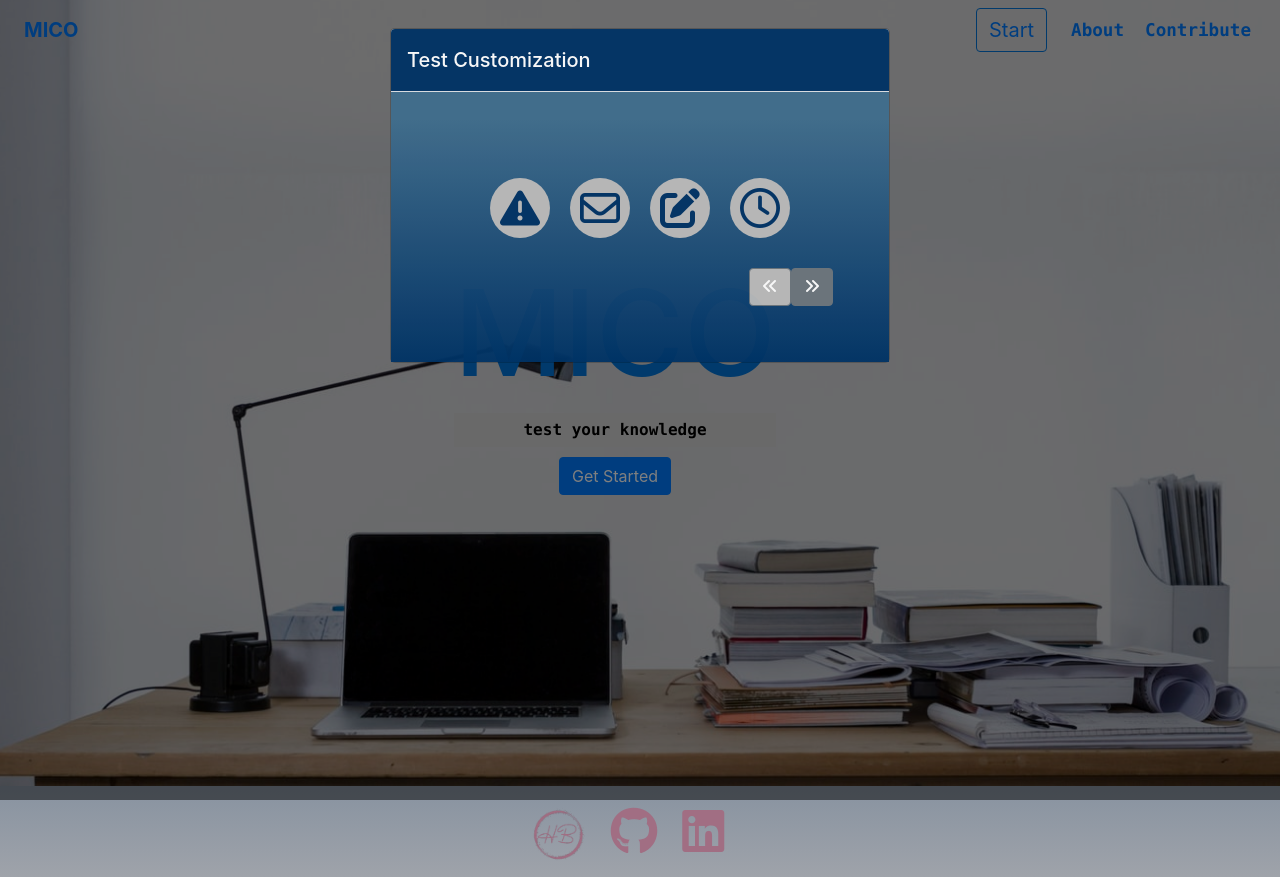
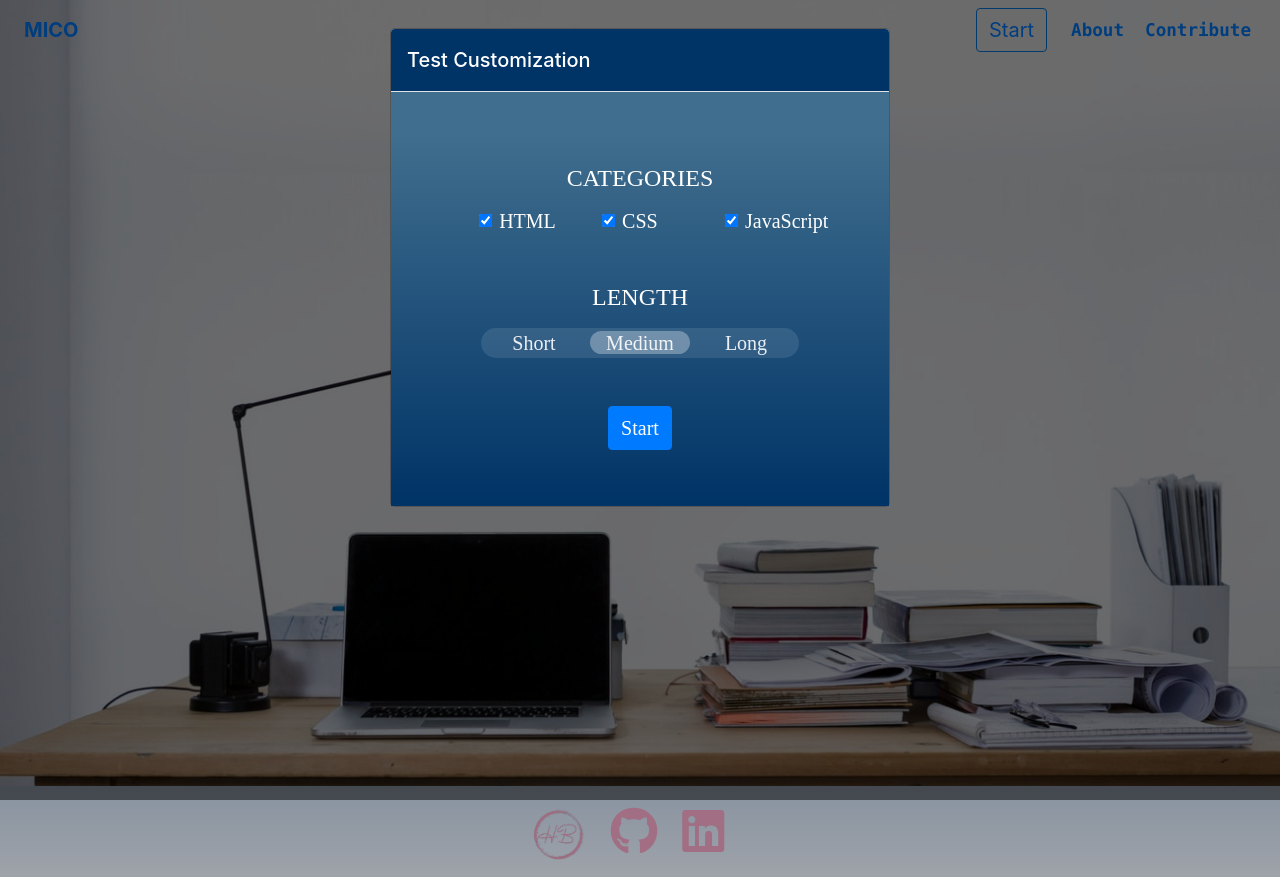
Before and after one commit to hblackmer/mico, a React (Create React App) app: page / in a window 1280 px wide. Both pictures are taken after a click on the button "Start". Built offline with nearby package versions, Linux system fonts and the light colour scheme.

Commit message:
Updated Customization modal.

```diff
--- a/src/components/Customize/Customize.css
+++ b/src/components/Customize/Customize.css
@@ -3,10 +3,6 @@
    CUSTOMIZATION MODAL
 ========================
 */
-.modal-dialog {
-    margin-top: 100px;
-    opacity: 0.95;
-}
 .modal-header {
     background-color: var(--color-extra-dark-blue);
     color: white;
@@ -19,77 +15,6 @@
     font-family: Raleway;
     padding: 40px;
     border-radius: 10px
-}
-input {
-    padding: 10px;
-    width: 100%;
-    font-size: 17px;
-    font-family: Raleway;
-    border: 1px solid #aaaaaa;
-    border-radius: 10px;
-    -webkit-appearance: none
-}
-.tab input:focus {
-    border: 1px solid var(--color-primary) !important;
-    outline: none
-}
-.tab {
-    display: none
-}
-button {
-    background-color: var(--color-primary);
-    color: #ffffff;
-    border: none;
-    border-radius: 50%;
-    padding: 10px 20px;
-    font-size: 17px;
-    cursor: pointer
-}
-button:hover {
-    opacity: 0.8
-}
-button:focus {
-    outline: none !important
-}
-#prevBtn {
-    background-color: #bbbbbb
-}
-.all-steps {
-    text-align: center;
-    margin-top: 30px;
-    margin-bottom: 30px;
-    width: 100%;
-    display: inline-flex;
-    justify-content: center
-}
-.step {
-    height: 60px;
-    width: 60px;
-    margin: 0 2px;
-    background-color: #bbbbbb;
-    border: none;
-    border-radius: 50%;
-    display: flex;
-    justify-content: center;
-    align-items: center;
-    font-size: 40px;
-    color: var(--color-extra-dark-blue);
-    opacity: 1;
-    margin-left: 10px;
-    margin-right: 10px;
-}
-.step.active {
-    opacity: 0.5
-}
-.step.finish {
-    color: #fff;
-    background: var(--color-extra-dark-blue);
-    opacity: 0.5
-}
-.all-steps {
-    text-align: center;
-    margin-top: 30px;
-    margin-bottom: 30px
 }
 .toggle_radio{
     position: relative;
@@ -140,3 +65,6 @@ button:focus {
     background: rgba(255,255,255,.3);
     left: 215px;
 }
+#customize-button {
+    font-size: 1.25rem;
+}
--- a/src/components/Customize/Customize.js
+++ b/src/components/Customize/Customize.js
@@ -1,142 +1,70 @@
+import React, { Component } from 'react';
 import {
     Modal, ModalHeader, ModalBody,
     Button,
-    Form, FormGroup, Input, Label
+    Form, FormGroup, Input, Label,
+    Row, Col
 } from 'reactstrap';
 import './Customize.css';
 
-let currentTab = 0;
 
-function Customize (props) {
-
-    function showTab(n) {
-        let x = document.getElementsByClassName("tab");
-        x[n].style.display = "block";
-        if (n == 0) {
-            document.getElementById("prevBtn").style.display = "none";
-        } else {
-            document.getElementById("prevBtn").style.display = "inline";
-        }
-        if (n == (x.length - 1)) {
-            document.getElementById("nextBtn").innerHTML = '<i class="fa fa-angle-double-right"></i>';
-            document.getElementById("nextBtn").style.visibility = "hidden";
-        } else {
-            document.getElementById("nextBtn").innerHTML = '<i class="fa fa-angle-double-right"></i>';
-            document.getElementById("nextBtn").style.visibility = "visible";
-        }
-    }
-
-    function nextPrev(n) {
-        let x = document.getElementsByClassName("tab");
-        if (n == 1 && !this.validateForm()) return false;
-        x[currentTab].style.display = "none";
-        currentTab = currentTab + n;
-        if (currentTab >= x.length) {
-            document.getElementById("nextprevious").style.display = "none";
-            document.getElementById("all-steps").style.display = "none";
-        }
-        this.showTab(currentTab);
-    }
-
-    function validateForm() {
-        let x, y, i, valid = true;
-        x = document.getElementsByClassName("tab");
-        y = x[currentTab].getElementsByTagName("input");
-        if (valid) {
-            document.getElementsByClassName("step")[currentTab].className += " finish";
-        }
-        return valid;
-    }
-
+class Customize extends Component {
+    render() {
         return (
-        <Modal isOpen={props.isModalOpen} toggle={props.toggleModal}>
-            <ModalHeader toggle={props.toggleModal}>
+            <Modal isOpen={this.props.isModalOpen} toggle={this.props.toggleModal}>
+                <ModalHeader toggle={this.props.toggleModal}>
                     Test Customization
                 </ModalHeader>
                 <ModalBody>
                     <Form id="regForm">
-                    <div class="all-steps" id="all-steps">
-                        <span class="step"><i class="fas fa-exclamation-triangle"></i></span>
-                        <span class="step"><i class="far fa-envelope" /></span>
-                        <span class="step"><i class="fas fa-edit" /></span>
-                        <span class="step"><i class="far fa-clock" /></span>
+                        <div className="tab">
+                            <h4 className="text-white text-center my-3">CATEGORIES</h4>
+                            <Row className="row offset-1 justify-content-center mb-5">
+                                <Col className="form-check form-switch">
+                                    <Input className="form-check-input" type="checkbox" id="flexSwitchCheckHTML" checked />
+                                    <Label className="form-check-label text-white h5"
+                                        for="flexSwitchCheckChecked">HTML</Label>
+                                </Col>
+                                <Col className="form-check form-switch">
+                                    <Input className="form-check-input" type="checkbox" id="flexSwitchCheckCSS" checked />
+                                    <Label className="form-check-label text-white h5"
+                                        for="flexSwitchCheckChecked">CSS</Label>
+                                </Col>
+                                <Col className="form-check form-switch">
+                                    <Input className="form-check-input" type="checkbox" id="flexSwitchCheckJavaScript"
+                                        checked />
+                                    <Label className="form-check-label text-white h5"
+                                        for="flexSwitchCheckChecked">JavaScript</Label>
+                                </Col>
+                            </Row>
                         </div>
-                    <div class="tab text-center">
-                        <h3 class="text-danger font-mont">DISCLAIMER</h3>
-                        <h5 class="text-white my-3">Test customization is in development.<br /> The following customization options are for demo purposes.</h5>
-                    </div>
-                    <div class="tab">
-                        <Label class="control-label text-white"></Label>
-                        <div class="controls">
-                            <div class="form-check form-switch toggle basic-toggle-button">
-                                <Input class="form-check-input" type="checkbox" id="emailOption" checked />
-                                <Label class="form-check-label text-white mb-3 h5" for="emailYes">Email me a copy of my test results</Label>
-                            </div>
-                        </div>
-                        <p id="hidden_content" class="mb-5">
-                            <Input placeholder="Email..." oninput="this.className = ''"name="fname" />
-                        </p>
-                    </div>
-                    <div class="tab">
-                        <h4 class="text-white text-center font-mont my-3">CATEGORIES</h4>
-                        <div class="row offset-1 justify-content-center mb-5">
-                            <div class="form-check form-switch col">
-                                <Input class="form-check-input" type="checkbox" id="flexSwitchCheckHTML" checked />
-                                <Label class="form-check-label text-white h5"
-                                    for="flexSwitchCheckChecked">HTML</Label>
-                            </div>
-                            <div class="form-check form-switch col">
-                                <Input class="form-check-input" type="checkbox" id="flexSwitchCheckCSS" checked />
-                                <Label class="form-check-label text-white h5"
-                                    for="flexSwitchCheckChecked">CSS</Label>
-                            </div>
-                            <div class="form-check form-switch col">
-                                <Input class="form-check-input" type="checkbox" id="flexSwitchCheckJavaScript"
-                                    checked />
-                                <Label class="form-check-label text-white h5"
-                                    for="flexSwitchCheckChecked">JavaScript</Label>
+                        <div className="tab">
+                            <h4 className="text-white text-center my-3">LENGTH</h4>
+                            <div className="toggle_radio mb-5">
+                                <Input type="radio" className="toggle_option" id="first_toggle" name="toggle_option" />
+                                <Input type="radio" checked className="toggle_option" id="second_toggle" name="toggle_option" />
+                                <Input type="radio" className="toggle_option" id="third_toggle" name="toggle_option" />
+                                <Label for="first_toggle">
+                                    <h5>Short</h5>
+                                </Label>
+                                <Label for="second_toggle">
+                                    <h5>Medium</h5>
+                                </Label>
+                                <Label for="third_toggle">
+                                    <h5>Long</h5>
+                                </Label>
+                                <div className="toggle_option_slider">
                                 </div>
                             </div>
                         </div>
-                    <div class="tab">
-                        <h4 class="text-white text-center font-mont my-3">LENGTH</h4>
-                        <div class="toggle_radio mb-5">
-                            <Input type="radio" class="toggle_option" id="first_toggle" name="toggle_option" />
-                            <Input type="radio" checked class="toggle_option" id="second_toggle" name="toggle_option" />
-                            <Input type="radio" class="toggle_option" id="third_toggle" name="toggle_option" />
-                            <Label for="first_toggle">
-                                <p class="h5">Short</p>
-                            </Label>
-                            <Label for="second_toggle">
-                                <p class="h5">Medium</p>
-                            </Label>
-                            <Label for="third_toggle">
-                                <p class="h5">Long</p>
-                            </Label>
-                            <div class="toggle_option_slider">
-                            </div>
-                        </div>
-                    </div>
-                    <div class="tab text-center">
-                        <h3 class="text-danger font-mont">DISCLAIMER</h3>
-                        <h5 class="text-white my-3">Website is in development. <br />
-                            The next pages are for demo purposes.</h5>
-                        <a href="mico.html" class="btn btn-danger text-white" role="button">Demo</a>
-                    </div>
-                    <div style={{overflow: "auto"}} id="nextprevious">
-                        <div style={{float: "right"}}>
-                            <Button type="button" id="prevBtn" onclick="nextPrev(-1)">
-                                <i class="fa fa-angle-double-left" />
-                            </Button>
-                            <Button type="button" id="nextBtn" onclick="nextPrev(1)">
-                                <i class="fa fa-angle-double-right" />
-                            </Button>
-                        </div>
+                        <div className="tab text-center">
+                            <Button href="/" color="primary" id="customize-button">Start</Button>
                         </div>
                     </Form>
                 </ModalBody>
             </Modal>
-    )
+        );
+    }
 }
 
 export default Customize;
```
Lines whose indentation alone changed are shown as unchanged.
